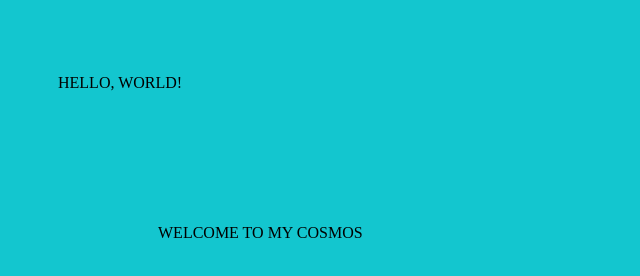
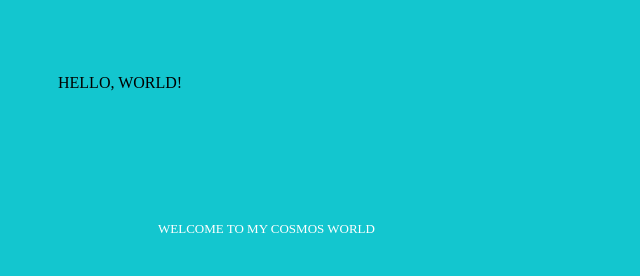
Before and after one commit to Matveyeva/git--test, a plain HTML site: page index.html in a window 1280 px wide. Shown: the whole page, without its empty margins (0-640 px from the left). Drawn offline with Linux system fonts and the light colour scheme.

Commit message:
four commit

```diff
--- a/css/main.css
+++ b/css/main.css
@@ -14,5 +14,6 @@ background: #13c6cf;
 
 .block{
 	padding: 100px;
-
+	color: #FFF;
+	font-size: 13px;
 }
--- a/index.html
+++ b/index.html
@@ -17,7 +17,7 @@
 
 		<div class="block">
 			<div class="row">
-				<p>Welcome to my cosmos</p>
+				<p>Welcome to my cosmos world</p>
 			</div>
 		</div>
 
```
